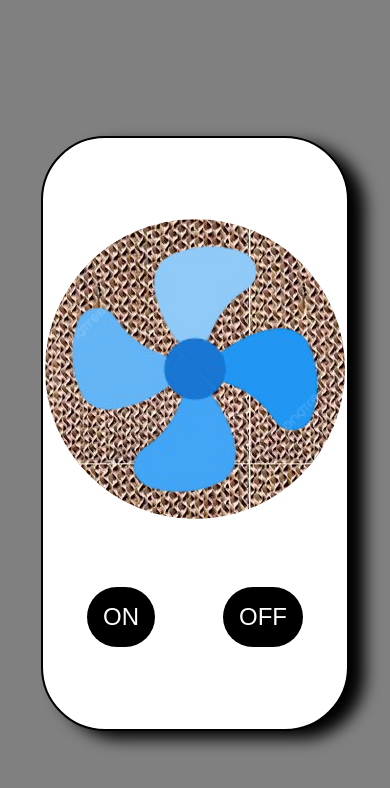
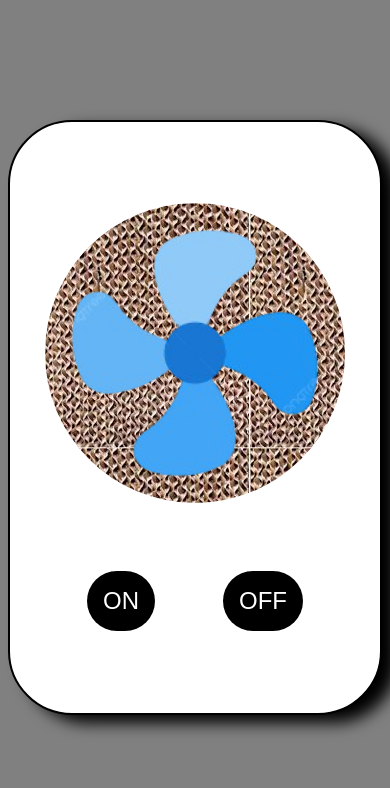
Before and after one commit to vishnuchoudhary764/cooler-fan, a plain HTML site: page index.html in a window 390 px wide. Drawn offline with Linux system fonts and the light colour scheme.

Commit message:
Update 1.css
edit

```diff
--- a/1.css
+++ b/1.css
@@ -6,9 +6,9 @@ body{
     background-color:gray;
 
 }
-        .container{
+      .container{
             height: 97vh;
-            width: 30vw;
+            width: 50vw;
             border-radius:4rem;
             border: 2px solid black;
             background-color:white;
@@ -20,9 +20,9 @@ body{
              box-shadow: 16px 8px 16px black;
         }@media(max-width:650px){
             .container{
-                margin-top: 8rem;
+                margin-top:7rem;
                 height:70vh;
-                width:78vw;
+                width:100vw;
             }
 
         }
```
